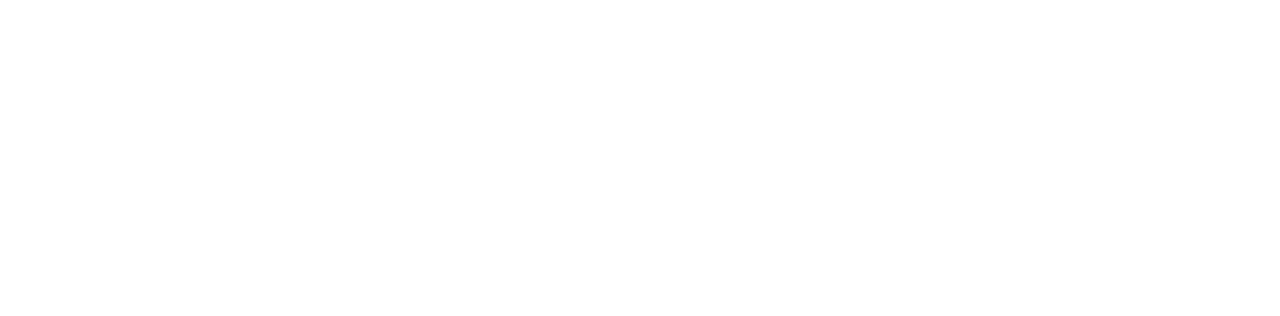
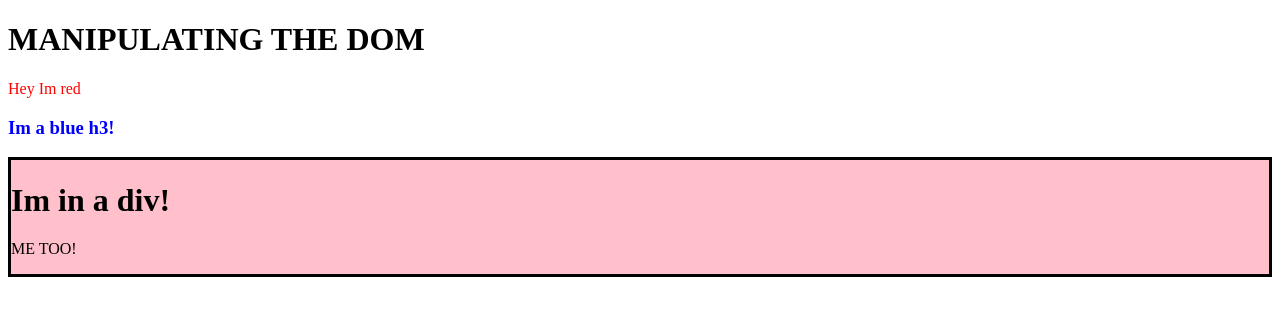
Before and after one commit to leandrojl/manipulatingTheDom, a plain HTML site: page index.html in a window 1280 px wide. Drawn offline with Linux system fonts and the light colour scheme.

Commit message:
Basic DOM manipulation

```diff
--- a/index.html
+++ b/index.html
@@ -8,6 +8,9 @@
 </head>
 <body>
 
+
+<h1>MANIPULATING THE DOM</h1>
+
 <div id="container"></div>
 
 <script src="js/javascript.js"></script>
--- a/js/javascript.js
+++ b/js/javascript.js
@@ -0,0 +1,38 @@
+const container = document.querySelector('#container');
+
+const paragraph = document.createElement('div');
+
+const title = document.createElement('h3');
+
+const div = document.createElement('div');
+
+const mainTitle = document.createElement('h1');
+
+mainTitle.textContent = "Im in a div!"
+
+const text = document.createElement('p');
+
+text.textContent = "ME TOO!";
+
+div.appendChild(mainTitle);
+div.appendChild(text);
+
+div.style.backgroundColor = 'pink';
+
+div.style.border = "solid black";
+
+
+
+title.textContent = 'Im a blue h3!';
+
+title.style.color = 'blue';
+
+paragraph.style.color = 'red';
+
+paragraph.textContent = "Hey Im red";
+
+container.appendChild(paragraph);
+
+container.appendChild(title);
+
+container.appendChild(div);
```
